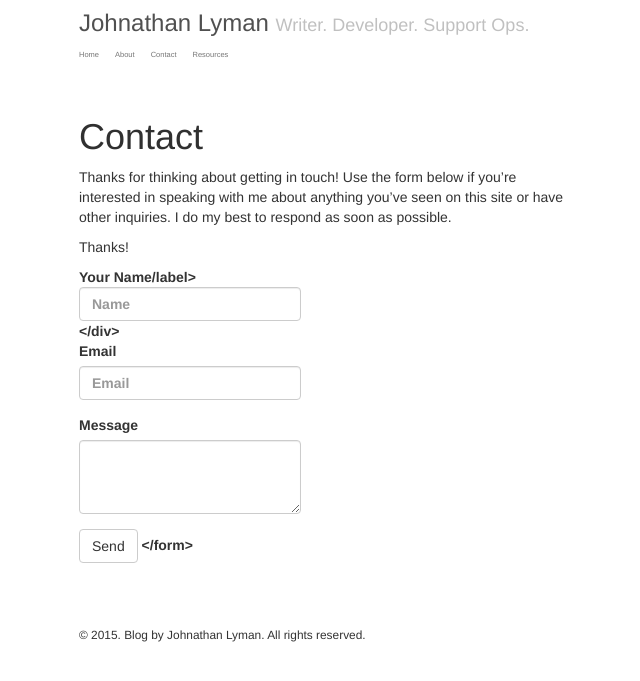
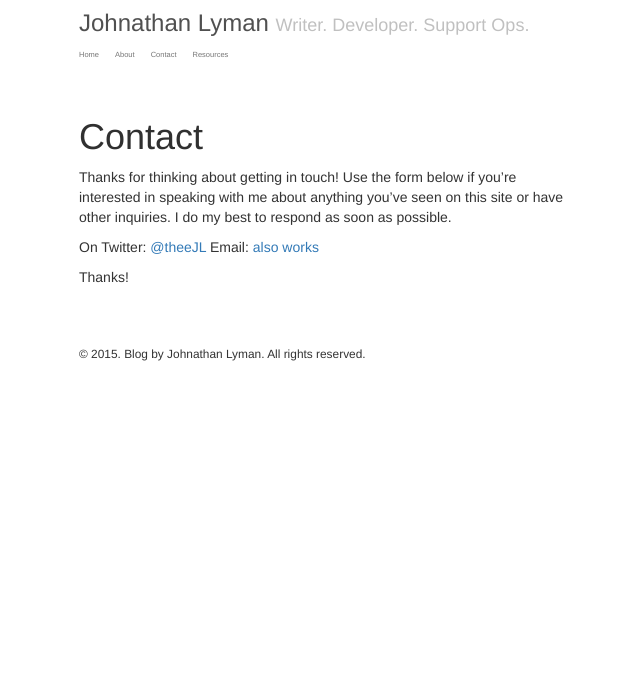
Before and after one commit to jelyman2/jelyman2.github.com, a Jekyll site: the page built from contact.md, in a window 1280 px wide. Shown: the top 681 px of the page, without its empty margins (311-951 px from the left). Built offline with Jekyll 4.4.1, drawn with Linux system fonts in a browser that asks for light colours.

Commit message:
small update

```diff
--- a/contact.md
+++ b/contact.md
@@ -5,20 +5,7 @@ title: Contact
 
 Thanks for thinking about getting in touch! Use the form below if you're interested in speaking with me about anything you've seen on this site or have other inquiries. I do my best to respond as soon as possible.
 
+On Twitter: <a href="http://twitter.com/theejl">@theeJL</a>
+Email: <a href="mailto:johnathan@jlyman.net">also works</a>
+
 Thanks!
-
-<form>
-  <div class="form-group">
-    <label for="EmailFormName">Your Name/label>
-    <input type="text" class="form-control" id="EmailFormName" placeholder="Name">
-  </div>
-  <div class="form-group">
-    <label for="EmailFormEmail">Email</label>
-    <input type="email" class="form-control" id="EmailFormEmail" placeholder="Email">
-  </div>
-  <div class="form-group">
-    <label for="EmailFormMessage">Message</label>
-    <textarea class="form-control" rows="3" id="EmailFormMessage"></textarea>
-  </div>
-  <button type="submit" class="btn btn-default">Send</button>
-</form>
```
